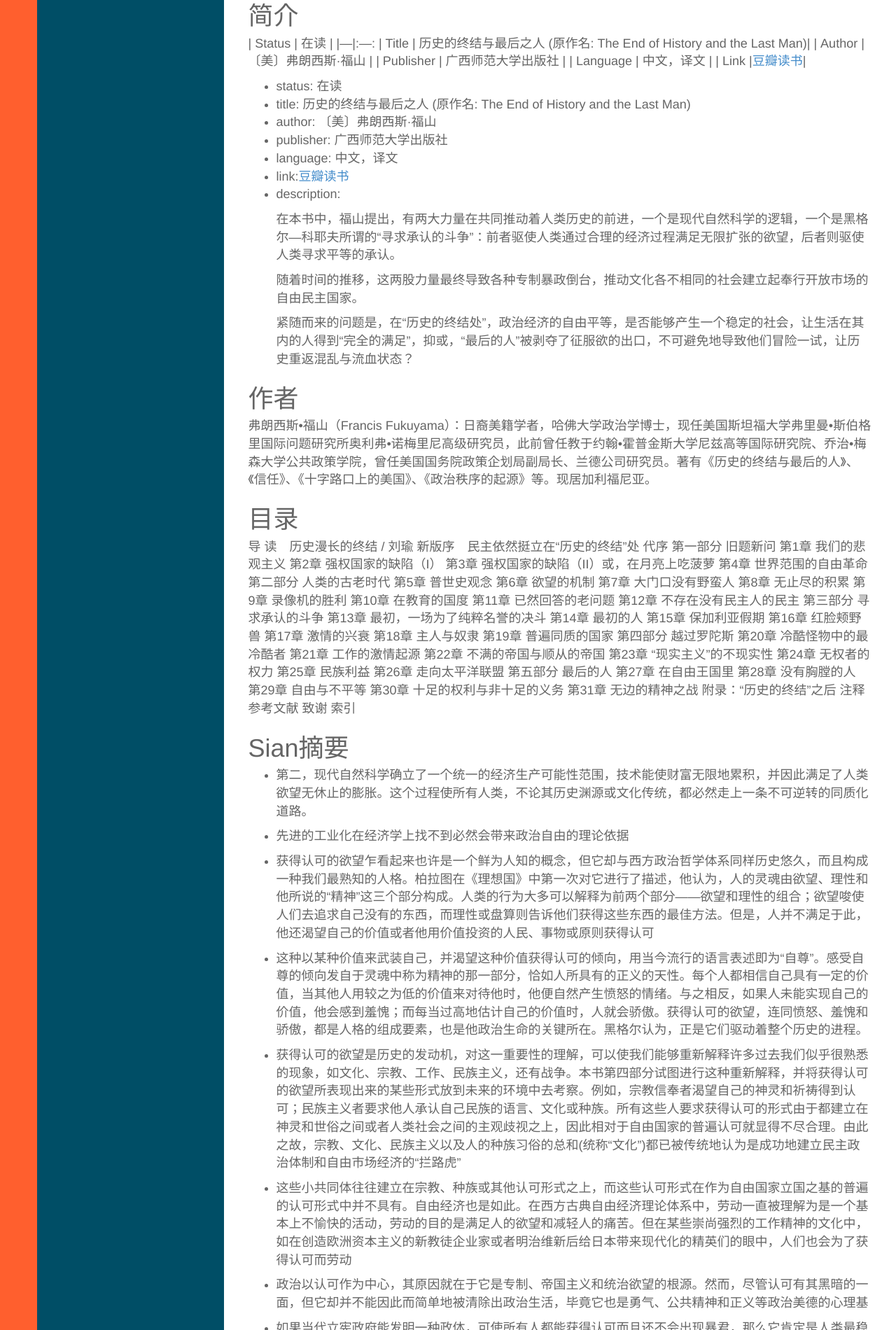
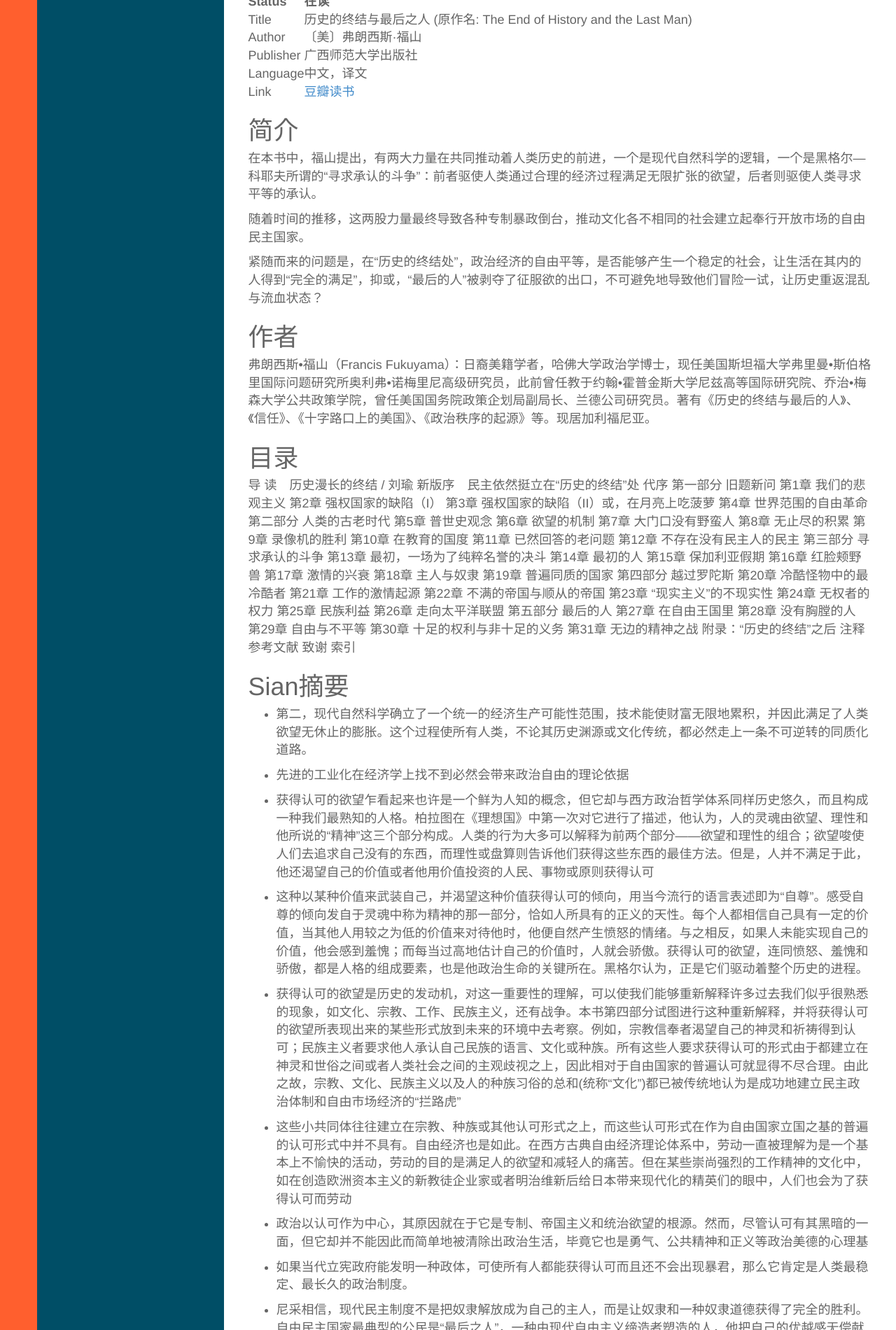
Before and after one commit to mathesse/mathesse.github.io, a Jekyll site: the page built from _posts/读书/2016-10-01-The-End-of-History-and-the-Last-Man.md, in a window 1280 px wide. Shown: the part 473-2373 px from the top of the page at 70% size. Built offline with Jekyll 4.4.1, drawn with Linux system fonts in a browser that asks for light colours.

Commit message:
Update 2016-10-01-The-End-of-History-and-the-Last-Man.md

```diff
--- a/_posts/读书/2016-10-01-The-End-of-History-and-the-Last-Man.md
+++ b/_posts/读书/2016-10-01-The-End-of-History-and-the-Last-Man.md
@@ -9,33 +9,28 @@ description:
 
 ![cover](https://img3.doubanio.com/lpic/s27713956.jpg "历史的终结与最后之人")
 
+| Status | 在读 |
+|---|---
+| Title | 历史的终结与最后之人 (原作名: The End of History and the Last Man) |
+| Author | 〔美〕弗朗西斯·福山 |
+| Publisher | 广西师范大学出版社 |
+| Language | 中文，译文 |
+| Link | [豆瓣读书](https://book.douban.com/subject/25908550/ ) |
+
 # 简介
-| Status | 在读      |
-|---|:---:
-| Title      | 历史的终结与最后之人 (原作名: The End of History and the Last Man)|
-| Author     | 〔美〕弗朗西斯·福山     |
-| Publisher     | 广西师范大学出版社    |
-| Language    | 中文，译文   |
-| Link       |[豆瓣读书](https://book.douban.com/subject/25908550/ )|
 
-- status: 在读
-- title: 历史的终结与最后之人 (原作名: The End of History and the Last Man)
-- author: 〔美〕弗朗西斯·福山
-- publisher: 广西师范大学出版社
-- language: 中文，译文
-- link:[豆瓣读书](https://book.douban.com/subject/25908550/ )
-- description:
+在本书中，福山提出，有两大力量在共同推动着人类历史的前进，一个是现代自然科学的逻辑，一个是黑格尔—科耶夫所谓的“寻求承认的斗争”：前者驱使人类通过合理的经济过程满足无限扩张的欲望，后者则驱使人类寻求平等的承认。
 
-  在本书中，福山提出，有两大力量在共同推动着人类历史的前进，一个是现代自然科学的逻辑，一个是黑格尔—科耶夫所谓的“寻求承认的斗争”：前者驱使人类通过合理的经济过程满足无限扩张的欲望，后者则驱使人类寻求平等的承认。
+随着时间的推移，这两股力量最终导致各种专制暴政倒台，推动文化各不相同的社会建立起奉行开放市场的自由民主国家。
 
-  随着时间的推移，这两股力量最终导致各种专制暴政倒台，推动文化各不相同的社会建立起奉行开放市场的自由民主国家。
-
-  紧随而来的问题是，在“历史的终结处”，政治经济的自由平等，是否能够产生一个稳定的社会，让生活在其内的人得到“完全的满足”，抑或，“最后的人”被剥夺了征服欲的出口，不可避免地导致他们冒险一试，让历史重返混乱与流血状态？
+紧随而来的问题是，在“历史的终结处”，政治经济的自由平等，是否能够产生一个稳定的社会，让生活在其内的人得到“完全的满足”，抑或，“最后的人”被剥夺了征服欲的出口，不可避免地导致他们冒险一试，让历史重返混乱与流血状态？
 
 # 作者
+
 弗朗西斯•福山（Francis Fukuyama）：日裔美籍学者，哈佛大学政治学博士，现任美国斯坦福大学弗里曼•斯伯格里国际问题研究所奥利弗•诺梅里尼高级研究员，此前曾任教于约翰•霍普金斯大学尼兹高等国际研究院、乔治•梅森大学公共政策学院，曾任美国国务院政策企划局副局长、兰德公司研究员。著有《历史的终结与最后的人》、《信任》、《十字路口上的美国》、《政治秩序的起源》等。现居加利福尼亚。
 
 # 目录
+
 导 读　历史漫长的终结 / 刘瑜
 新版序　民主依然挺立在“历史的终结”处
 代序
```
